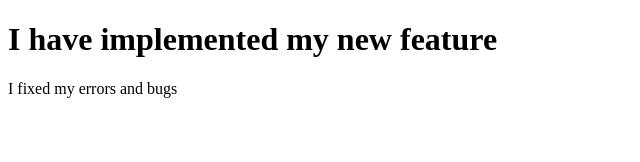
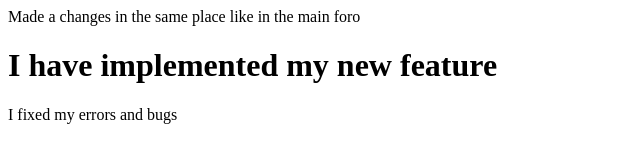
Before and after one commit to luchic/my-git-repo, a plain HTML site: page index.html in a window 1280 px wide. Shown: the whole page, without its empty margins (0-640 px from the left). Drawn offline with Linux system fonts and the light colour scheme.

Commit message:
I have made the some changes in feature-branch in the same place like in main branch

```diff
--- a/index.html
+++ b/index.html
@@ -2,7 +2,8 @@
 <html lang="en">
 	<head>
 		<meta charset="utf-8">
-		<title> Hello world </title>
+		<title> Hello world </title
+		<p> Made a changes in the same place like in the main foro </p>
 	</head>
 	<body>
 		<h1>
```
